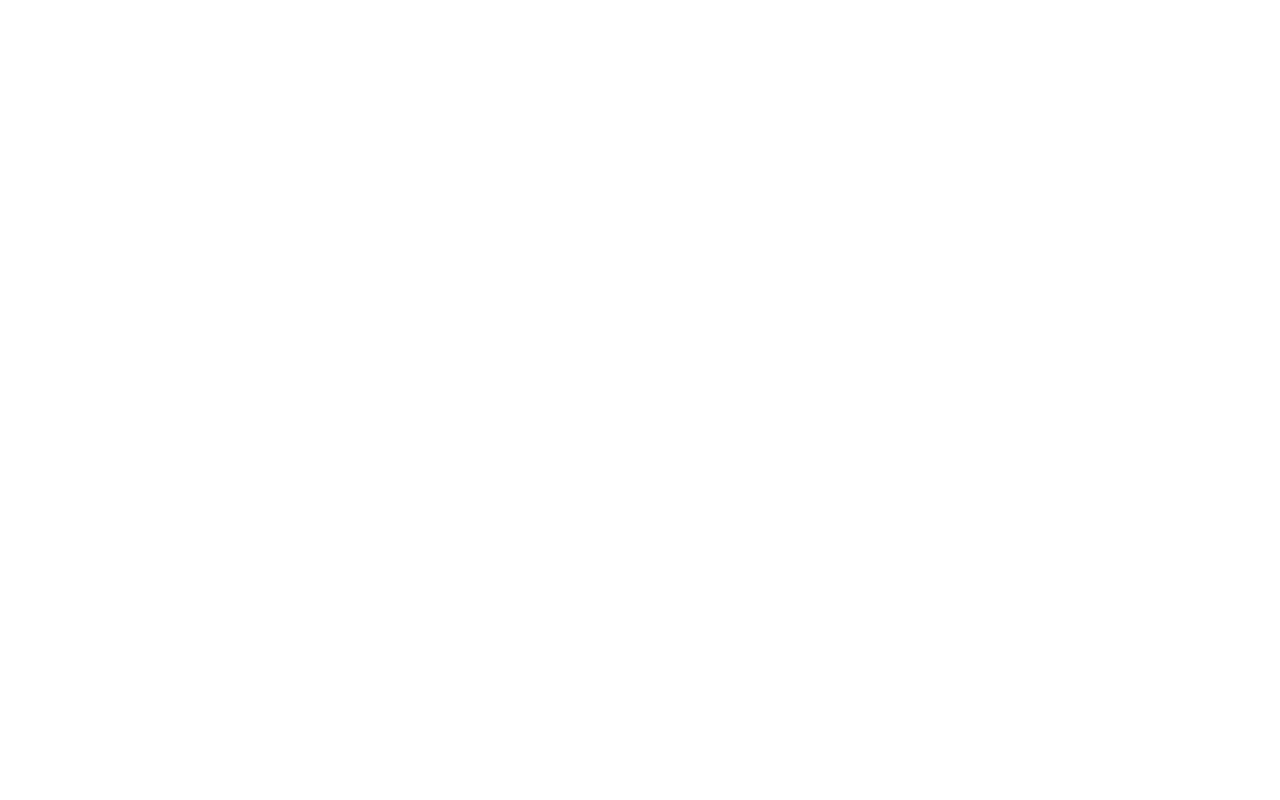
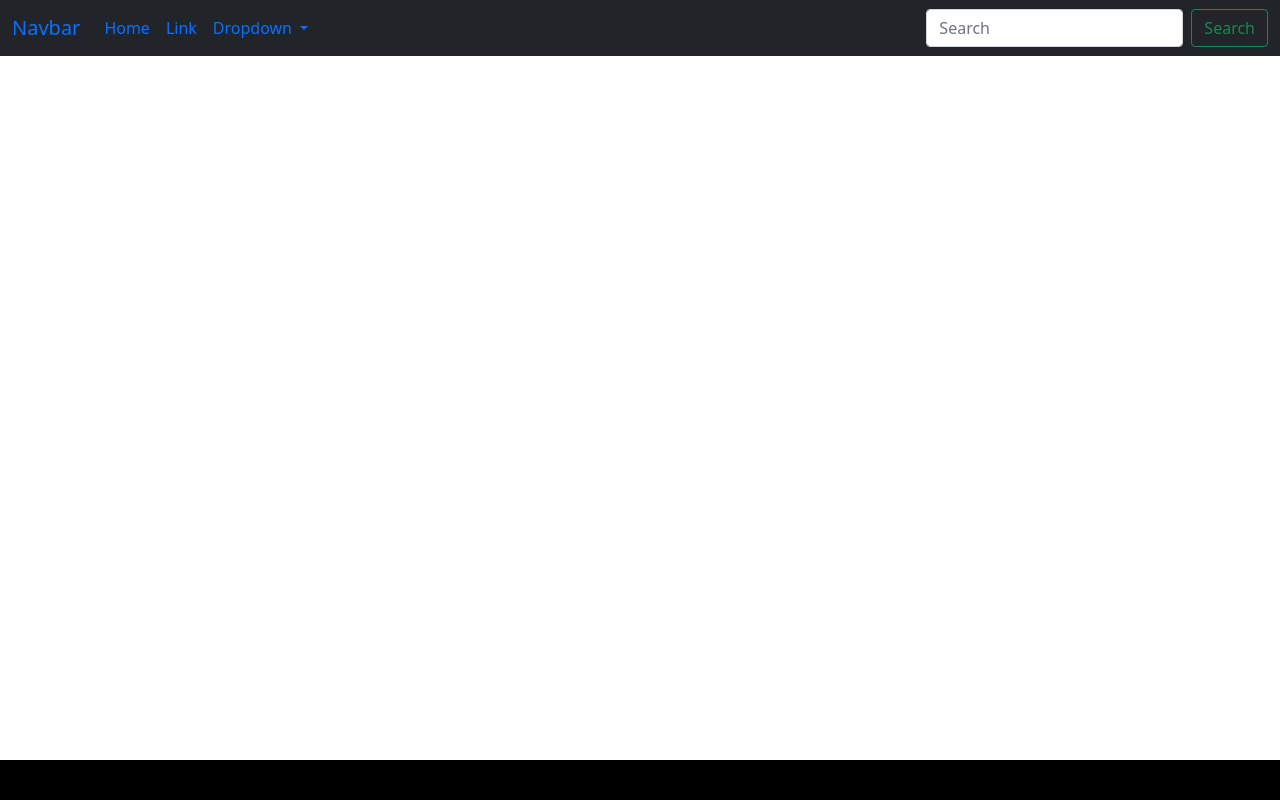
Before and after one commit to fuzzext/htmlhome, a website: page public/index.html in a window 1280 px wide. Drawn offline with nearby package versions, Linux system fonts and the light colour scheme.

Commit message:
trabalhohome update

```diff
--- a/package.json
+++ b/package.json
@@ -17,6 +17,7 @@
   },
   "homepage": "https://github.com/fuzzext/HTMLintro#readme",
   "dependencies": {
+    "bootstrap": "^5.1.3",
     "express": "^4.17.1"
   },
   "devDependencies": {
--- a/public/index.html
+++ b/public/index.html
@@ -4,10 +4,70 @@
     <meta charset="UTF-8">
     <meta http-equiv="X-UA-Compatible" content="IE=edge">
     <meta name="viewport" content="width=device-width, initial-scale=1.0">
+    <!-- CSS only -->
+<link href="https://cdn.jsdelivr.net/npm/bootstrap@5.1.3/dist/css/bootstrap.min.css" rel="stylesheet" integrity="sha384-1BmE4kWBq78iYhFldvKuhfTAU6auU8tT94WrHftjDbrCEXSU1oBoqyl2QvZ6jIW3" crossorigin="anonymous">
+
     <link href="styles/style.css">
     <title>Pagina web</title>
 </head>
-<body class=my_bg>
+<body>
+    <nav class="navbar navbar-expand-lg navbar-white bg-dark">
+        <div class="container-fluid">
+          <a class="navbar-brand" href="#">Navbar</a>
+          <button class="navbar-toggler" type="button" data-bs-toggle="collapse" data-bs-target="#navbarSupportedContent" aria-controls="navbarSupportedContent" aria-expanded="false" aria-label="Toggle navigation">
+            <span class="navbar-toggler-icon"></span>
+          </button>
+          <div class="collapse navbar-collapse" id="navbarSupportedContent">
+            <ul class="navbar-nav me-auto mb-2 mb-lg-0">
+              <li class="nav-item">
+                <a class="nav-link active" aria-current="page" href="#">Home</a>
+              </li>
+              <li class="nav-item">
+                <a class="nav-link" href="#">Link</a>
+              </li>
+              <li class="nav-item dropdown">
+                <a class="nav-link dropdown-toggle" href="#" id="navbarDropdown" role="button" data-bs-toggle="dropdown" aria-expanded="false">
+                  Dropdown
+                </a>
+                <ul class="dropdown-menu" aria-labelledby="navbarDropdown" >
+                  <li><a class="dropdown-item" href="#">Action</a></li>
+                  <li><a class="dropdown-item" href="#">Another action</a></li>
+                  <li><hr class="dropdown-divider"></li>
+                  <li><a class="dropdown-item" href="#">Something else here</a></li>
+                </ul>
+              </li>
+            </ul>
+            <form class="d-flex">
+              <input class="form-control me-2" type="search" placeholder="Search" aria-label="Search">
+              <button class="btn btn-outline-success" type="submit">Search</button>
+            </form>
+          </div>
+        </div>
+      </nav>
+      <style>
+        #footer {
+            position: fixed;
+            padding: 10px 10px 0px 10px;
+            bottom: 0;
+            width: 100%;
+            /* Height of the footer*/
+            height: 40px;
+            background: rgb(0, 0, 0);
+            color: white;
+            text-align: center;
+        }
+    </style>
+                <div id="container">
+                    <div id="footer">
+                  </div>
+                </div>
+
+
+
+
+
+
+
 
 </body>
 </html>
```
Also changed, not shown: 1 other file.
